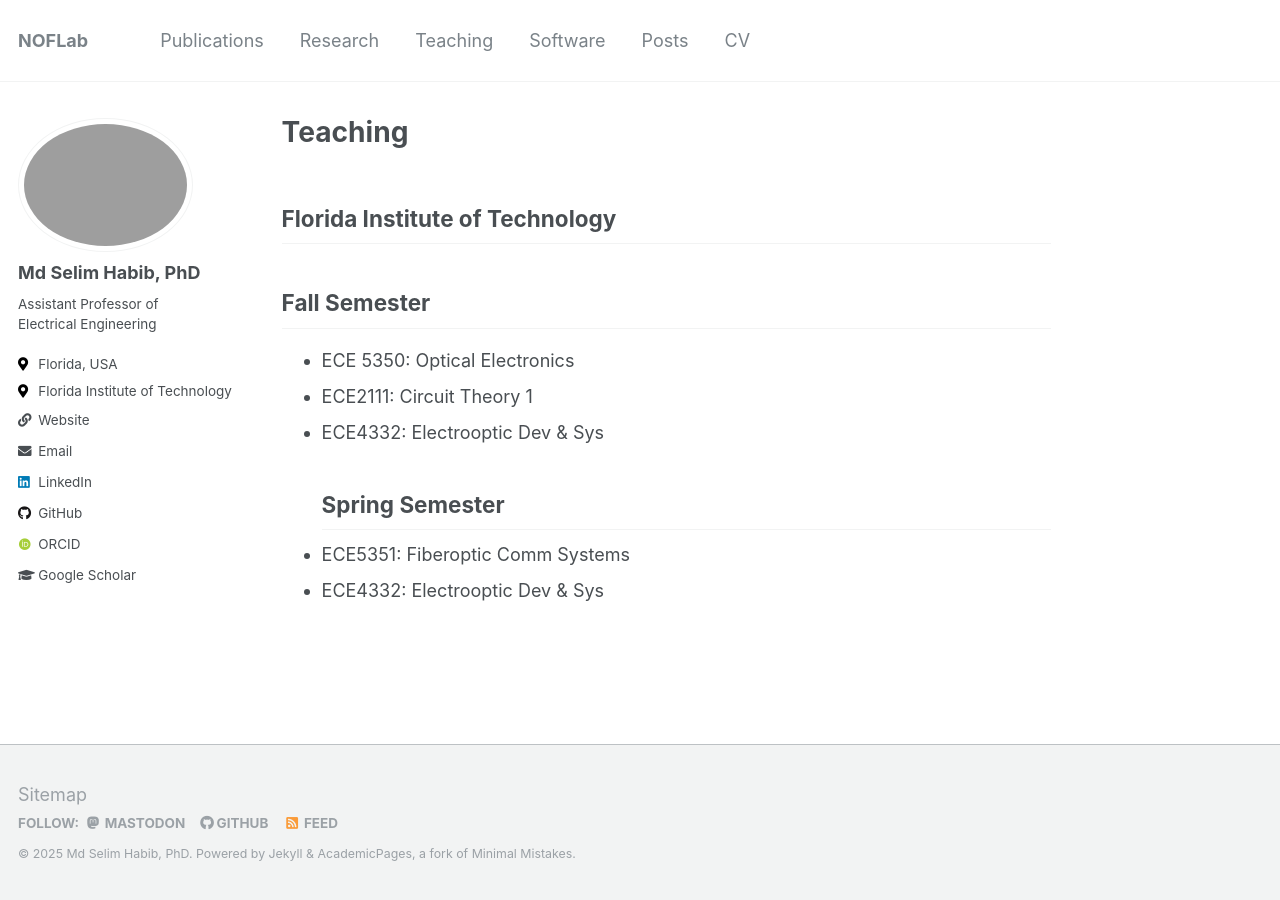
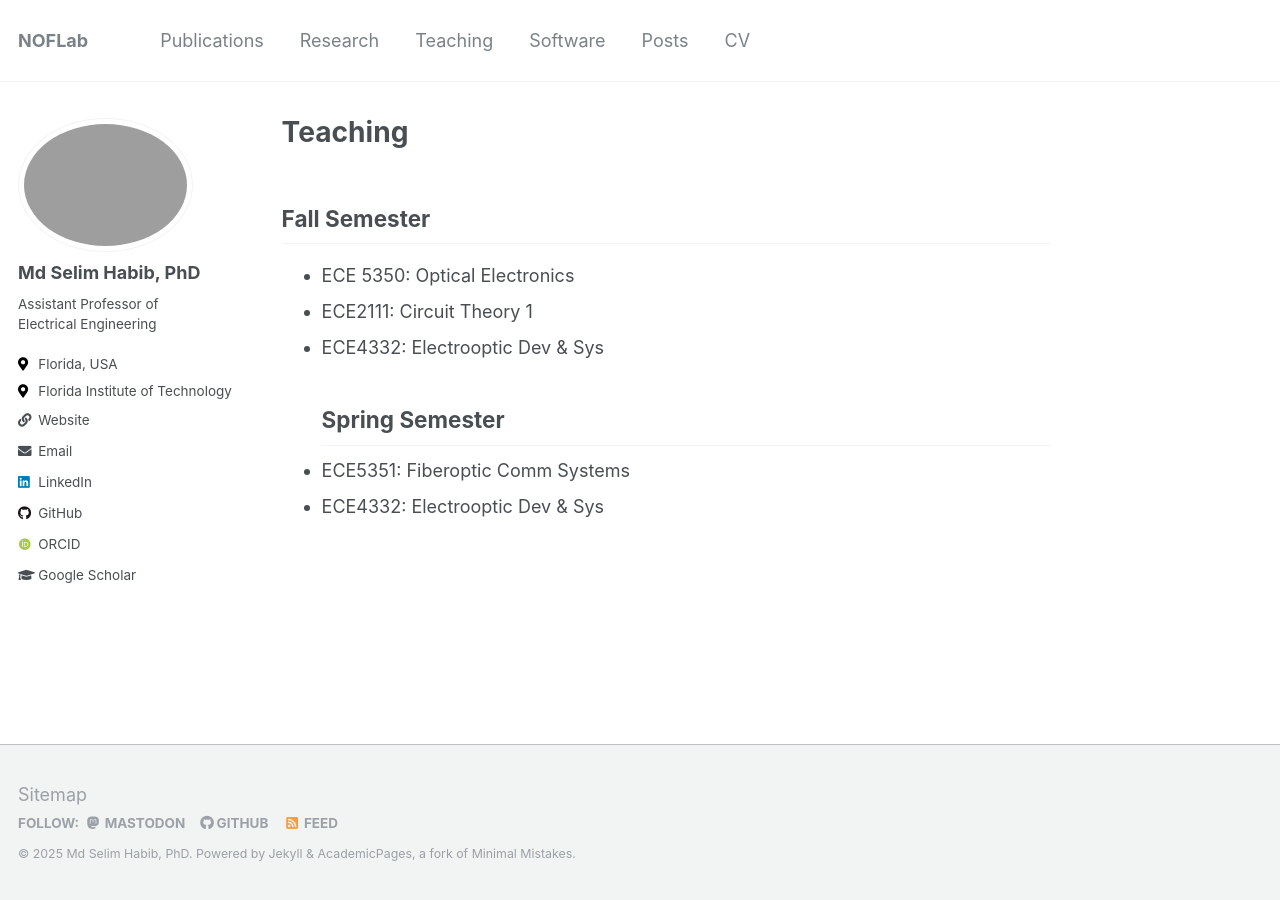
Before and after one commit to mhabib73/NOFLab.github.io, a Jekyll site: the page built from _pages/teaching.md, in a window 1280 px wide. Built offline with Jekyll 4.4.1, drawn with Linux system fonts in a browser that asks for light colours; some web fonts are replaced.

Commit message:
Update teaching.md
Signed-off-by: Md Selim Habib <selim041073@gmail.com>

```diff
--- a/_pages/teaching.md
+++ b/_pages/teaching.md
@@ -2,8 +2,6 @@
 permalink: /teaching/
 title: "Teaching"
 ---
-
-## Florida Institute of Technology
 ## Fall Semester
 - ECE 5350: Optical Electronics
 -  ECE2111: Circuit Theory 1
```
